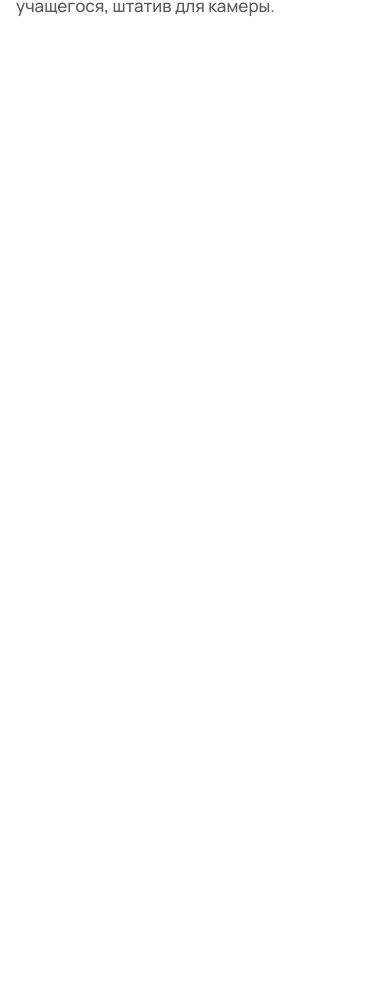
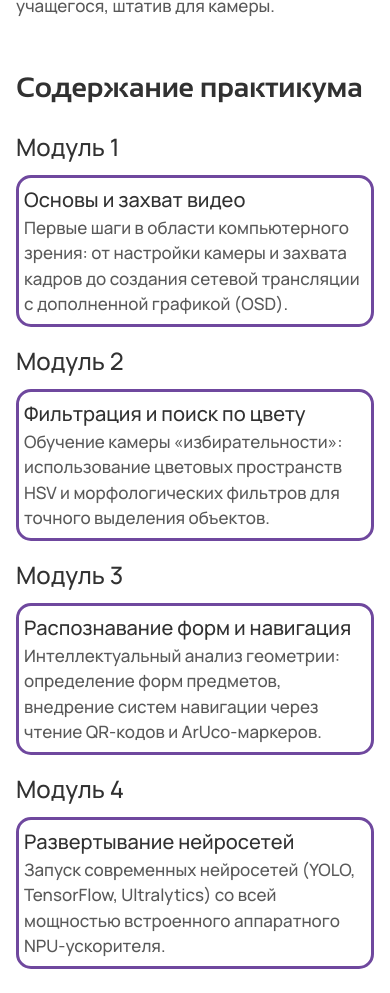
Before and after one commit to denisholmov/edu-cifra, a React (Vite) app: page / in a window 390 px wide. Shown: the part 3771-4764 px from the top of the page. Before the commit the page ends 3814 px from the top, so only its background shows below. Built offline with nearby package versions, Linux system fonts and the light colour scheme.

Commit message:
сделан блок content workshop

```diff
--- /dev/null
+++ b/src/components/pages-content/ContentWorkshop/index.tsx
@@ -0,0 +1,41 @@
+import styles from "./styles/index.module.css";
+
+export const ContentWorkshop = () => {
+  return (
+    <section id="content-workshop" className={styles.contentWorkshop}>
+      <div className={styles.container}>
+        <h2 className={styles.title}>Содержание практикума</h2>
+        <ul className={styles.list}>
+            <li className={styles.item}>
+                <h3 className={styles.itemTitle}>Модуль 1</h3>
+                <div className={styles.itemContent}>
+                    <h4>Основы и захват видео</h4>
+                    <p className={styles.itemDescription}>Первые шаги в области компьютерного зрения: от настройки камеры и захвата кадров до создания сетевой трансляции с дополненной графикой (OSD).</p>
+                </div>
+            </li>
+            <li className={styles.item}>
+                <h3 className={styles.itemTitle}>Модуль 2</h3>
+                <div className={styles.itemContent}>
+                    <h4>Фильтрация и поиск по цвету</h4>
+                    <p className={styles.itemDescription}>Обучение камеры «избирательности»: использование цветовых пространств HSV и морфологических фильтров для точного выделения объектов.</p>
+                </div>
+            </li>
+            <li className={styles.item}>
+                <h3 className={styles.itemTitle}>Модуль 3</h3>
+                <div className={styles.itemContent}>
+                    <h4>Распознавание форм и навигация</h4>
+                    <p className={styles.itemDescription}>Интеллектуальный анализ геометрии: определение форм предметов, внедрение систем навигации через чтение QR-кодов и ArUco-маркеров.</p>
+                </div>
+            </li>
+            <li className={styles.item}>
+                <h3 className={styles.itemTitle}>Модуль 4</h3>
+                <div className={styles.itemContent}>
+                    <h4>Развертывание нейросетей</h4>
+                    <p className={styles.itemDescription}>Запуск современных нейросетей (YOLO, TensorFlow, Ultralytics) со всей мощностью встроенного аппаратного NPU-ускорителя.</p>
+                </div>
+            </li>
+        </ul>
+      </div>
+    </section>
+  );
+};
--- /dev/null
+++ b/src/components/pages-content/ContentWorkshop/styles/index.module.css
@@ -0,0 +1,193 @@
+.contentWorkshop {
+    font-family: Manrope;
+    font-weight: 500;
+    padding: 30px 0;
+    background-color: var(--color-white);
+}
+
+.container {
+    max-width: 1200px;
+    margin: 0 auto;
+    display: flex;
+    flex-direction: column;
+    justify-content: space-between;
+    align-items: start;
+    gap: 30px;
+}
+
+.title {
+    font-family: Sansation;
+    font-size: 36px;
+    font-weight: 700;
+    color: var(--color-off-black);
+}
+
+.list {
+    display: flex;
+    flex-direction: column;
+    justify-content: space-between;
+    align-items: start;
+    gap: 30px;
+}
+
+.item{
+    display: flex;
+    justify-content: flex-start;
+    align-items: start;
+    width: 100%;
+    gap: 90px;
+}
+
+.itemTitle {
+    padding-top: 10px;
+    margin-right: 0;
+    flex: 0 0 220px;
+
+    font-family: Manrope;
+    font-weight: 500;
+    font-size: 32px;
+    color: var(--color-off-black);
+    white-space: nowrap;
+}
+
+
+
+.itemContent{
+    position: relative;
+    padding: 10px;
+    display: flex;
+    flex-direction: column;
+    justify-content: space-between;
+    align-items: start;
+    flex: 1;
+}
+
+.itemContent::before {
+    content: "";
+    position: absolute;
+    top: 0;
+    bottom: 0;
+    left: 0;
+
+    width: 100%;
+    border: 3px solid var(--color-studio);
+    border-radius: 15px;
+
+  }
+
+.itemContent h4{
+    font-family: Manrope;
+    font-weight: 500;
+    font-size: 32px;
+    color: var(--color-off-black);
+}
+
+.itemContent p{
+    font-family: Manrope;
+    font-weight: 500;
+    font-size: 24px;
+    color: var(--color-shadow-mountain);
+}
+
+@media (max-width: 1240px) {
+  .container {
+    padding: 0 20px;
+  }
+
+  .item {
+    gap: 40px;
+  }
+
+  .itemTitle {
+    flex-basis: 190px;
+    font-size: 28px;
+  }
+
+  .itemContent h4 {
+    font-size: 28px;
+  }
+
+  .itemContent p {
+    font-size: 20px;
+  }
+}
+
+@media (max-width: 1024px) {
+  .item {
+    gap: 24px;
+  }
+
+  .itemTitle {
+    flex-basis: 160px;
+    font-size: 24px;
+  }
+
+  .itemContent h4 {
+    font-size: 24px;
+  }
+
+  .itemContent p {
+    font-size: 18px;
+  }
+}
+
+@media (max-width: 768px) {
+  .title {
+    font-size: 32px;
+  }
+
+  .list {
+    width: 100%;
+    gap: 22px;
+  }
+
+  .item {
+    flex-direction: column;
+    gap: 10px;
+  }
+
+  .itemTitle {
+    padding-top: 0;
+    flex: none;
+    font-size: 24px;
+  }
+
+  .itemContent {
+    width: 100%;
+  }
+
+  .itemContent h4 {
+    font-size: 22px;
+  }
+}
+
+@media (max-width: 640px) {
+  .contentWorkshop {
+    padding: 24px 0;
+  }
+
+  .container {
+    padding: 0 16px;
+    gap: 20px;
+  }
+
+  .title {
+    font-size: 28px;
+  }
+
+  .list {
+    gap: 16px;
+  }
+
+  .itemContent {
+    padding: 10px 8px;
+  }
+
+  .itemContent h4 {
+    font-size: 20px;
+  }
+
+  .itemContent p {
+    font-size: 17px;
+  }
+}
--- a/src/components/pages/shared/home/index.tsx
+++ b/src/components/pages/shared/home/index.tsx
@@ -3,9 +3,11 @@ import { AppHeader } from "@/components/features/AppHeader";
 import { GetStarted } from "@/components/pages-content/GetStarted";
 import { Advantages } from "@/components/pages-content/Advantages";
 import { LevelEducation } from "@/components/pages-content/LevelEducation";
+import { Equipment } from "@/components/pages-content/Equipment";
+import { ContentWorkshop } from "@/components/pages-content/ContentWorkshop";
+
 
 import styles from "./styles/index.module.css";
-import { Equipment } from "@/components/pages-content/Equipment";
 
 
 export const HomePage = () => {
@@ -19,6 +21,7 @@ export const HomePage = () => {
           <Advantages />
           <LevelEducation />
           <Equipment />
+          <ContentWorkshop />
       </main>
     </div>
   );
--- a/src/styles/variables/colors/index.css
+++ b/src/styles/variables/colors/index.css
@@ -6,5 +6,5 @@
   --color-orange-danger: #DB6E00;
   --color-off-black: #313131;
  --color-shadow-mountain: #595959;
-
+ --color-studio: #6F489E;
 }
```
